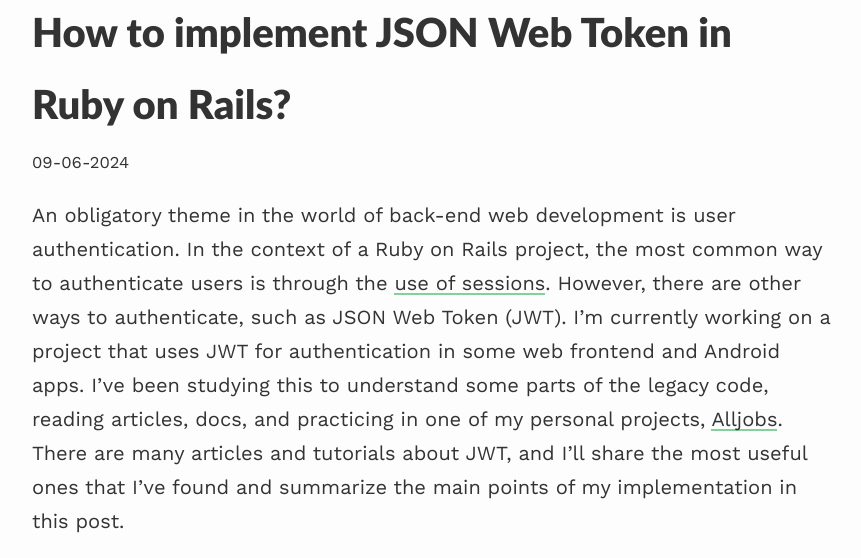
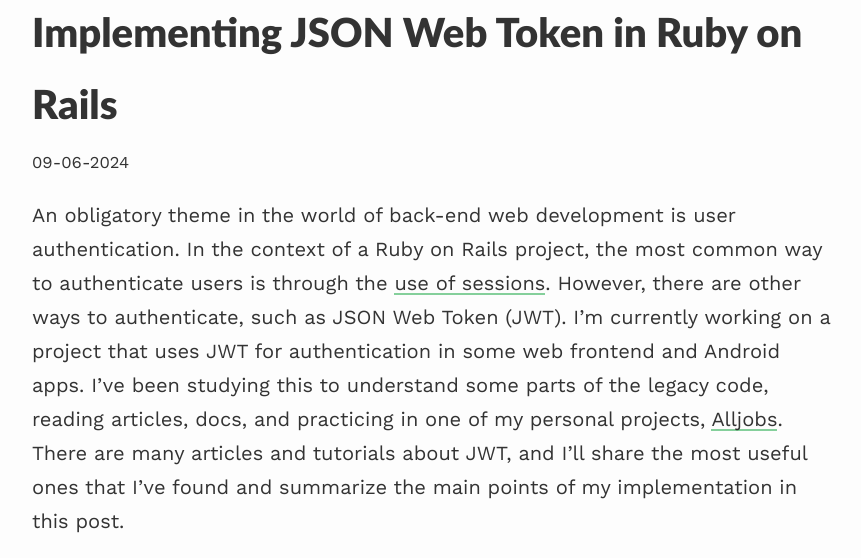
Before and after one commit to 0jonjo/0jonjo.github.io, a Jekyll site: the page built from _posts/2024-06-09-json-web-token.md, in a window 1280 px wide and 900 px high, cut to the strip 342-900 px from the top of the window. Shown: the whole strip, without its empty margins (208-1069 px from the left). Built offline with Jekyll 4.4.1, drawn with Linux system fonts in a browser that asks for light colours; nearby versions of some CDN libraries.

Commit message:
update the title of json web token post

```diff
--- a/_posts/2024-06-09-json-web-token.md
+++ b/_posts/2024-06-09-json-web-token.md
@@ -1,7 +1,7 @@
 ---
 layout: post
-title: "How to implement JSON Web Token in Ruby on Rails?"
-description: "How to use JWT on a project"
+title: "Implementing JSON Web Token in Ruby on Rails"
+description: "How to code and decode JWT tokens in a Rest API"
 tags: code project dev ruby
 categories: misc
 image: https://nordicapis.com/wp-content/uploads/Why-Cant-I-Just-Send-JWTs-Without-OAuth-JWT.png
```
